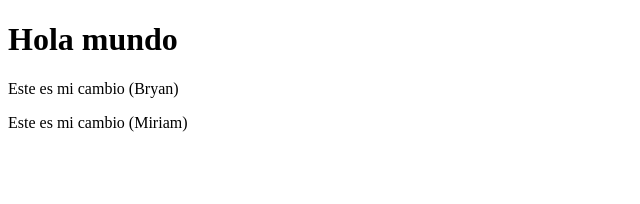
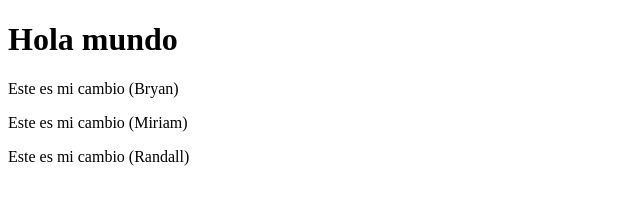
Before and after one commit to AliGuzman/Pagina, a plain HTML site: page index.html in a window 1280 px wide. Shown: the whole page, without its empty margins (0-640 px from the left). Drawn offline with Linux system fonts and the light colour scheme.

Commit message:
Cambio Randall
Se realizo un cambio en linea de texto

```diff
--- a/index.html
+++ b/index.html
@@ -10,5 +10,6 @@
     <h1>Hola mundo</h1>
     <p>Este es mi cambio (Bryan)</p>
     <p>Este es mi cambio (Miriam)</p>
+    <p>Este es mi cambio (Randall)</p>
 </body>
 </html>
```
